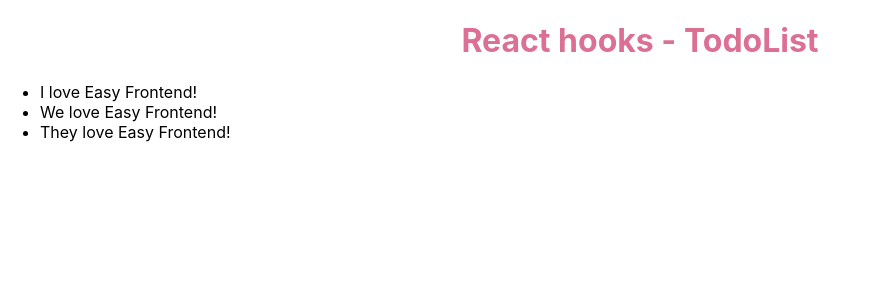
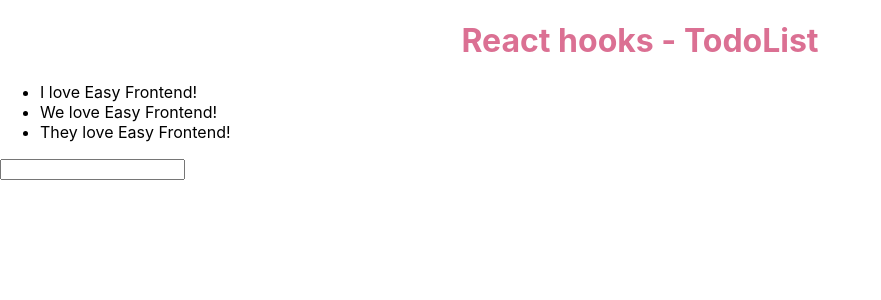
Before and after one commit to DuytheTeacher/basic-react-hook, a React (Create React App) app: page / in a window 1280 px wide. Shown: the top 300 px of the page, without its empty margins (0-881 px from the left). Built offline with nearby package versions, Linux system fonts and the light colour scheme.

Commit message:
[New] TodoList Form using useState()

```diff
--- a/src/App.js
+++ b/src/App.js
@@ -1,5 +1,6 @@
 import { useState } from "react";
 import "./App.scss";
+import TodoForm from "./components/TodoForm";
 import TodoList from "./components/TodoList";
 
 function App() {
@@ -14,11 +15,24 @@
     setTodoList(updatedTodoList);
   }
 
+  function handleTodoFormSubmit(formValues) {
+    formValues && alert("Form submitted successfully!");
+    const updatedTodoList = [...todoList];
+    const newTodo = {
+      id: todoList.length + 1,
+      ...formValues,
+    };
+    updatedTodoList.push(newTodo);
+    setTodoList(updatedTodoList);
+  }
+
   return (
     <div className="App">
       <h1>React hooks - TodoList</h1>
 
       <TodoList todos={todoList} onTodoClick={handleTodoClick} />
+
+      <TodoForm onSubmit={handleTodoFormSubmit} />
     </div>
   );
 }
--- /dev/null
+++ b/src/components/TodoForm/index.jsx
@@ -0,0 +1,37 @@
+import React, { useState } from "react";
+import PropTypes from "prop-types";
+
+TodoForm.propTypes = {
+  onSubmit: PropTypes.func,
+};
+
+TodoForm.defaultProps = {
+  onSubmit: null,
+};
+
+function TodoForm(props) {
+  const { onSubmit } = props;
+  const [value, setValue] = useState("");
+
+  function handleValueChanged(event) {
+    setValue(event.target.value);
+  }
+
+  function handleSubmit(event) {
+    event.preventDefault();
+    const formValues = {
+      title: value,
+    };
+
+    onSubmit && onSubmit(formValues);
+    setValue("");
+  }
+
+  return (
+    <form onSubmit={handleSubmit}>
+      <input type="text" value={value} onChange={handleValueChanged} />
+    </form>
+  );
+}
+
+export default TodoForm;
```
